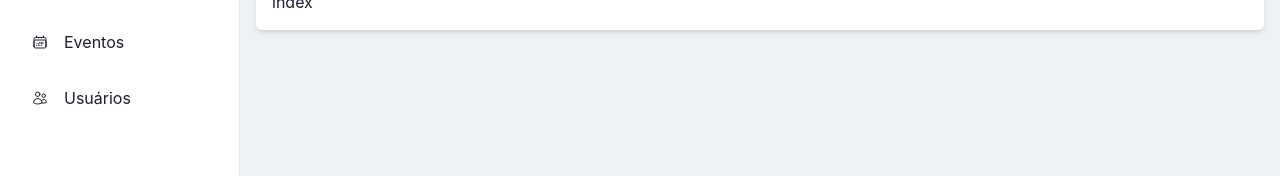
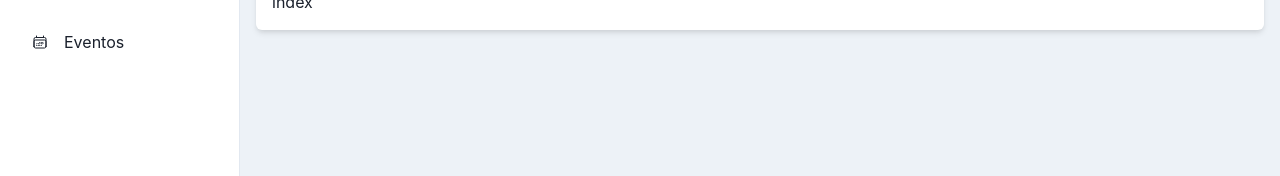
Before and after one commit to albernas02/eventos-crieTI, a Next.js app in the folder frontend/: page /admin in a window 1280 px wide. Shown: the part 122-298 px from the top of the page. Built offline with nearby package versions, Linux system fonts and the light colour scheme.

Commit message:
Adicionado a permissão de usuario no menu inicial

```diff
--- a/frontend/components/layouts/AppLayout.tsx
+++ b/frontend/components/layouts/AppLayout.tsx
@@ -72,7 +72,7 @@ interface SidebarProps extends BoxProps {
 const LinkItems: Array<LinkItemProps> = [
     { name: 'Home', icon: FiHome, href: "/" },
     { name: 'Eventos', icon: HiOutlineCalendarDays, href: "/eventos" },
-    { name: 'Usuários', icon: HiOutlineUsers, href: "/admin/clientes"},
+    { name: 'Usuários', icon: HiOutlineUsers, href: "/admin/clientes", permission: "users"},
     { name: 'Gerenciar Eventos', icon: HiOutlineCalendarDays, href: "/admin/eventos", permission: "users" },
     { name: 'Inscrições', icon: IoTicketOutline, href: "/inscricoes", permission: "clients" },
     { name: 'Gerenciar Admin', icon: MdOutlineAdminPanelSettings, href: "/admin/usuarios", permission: "users" },
```
